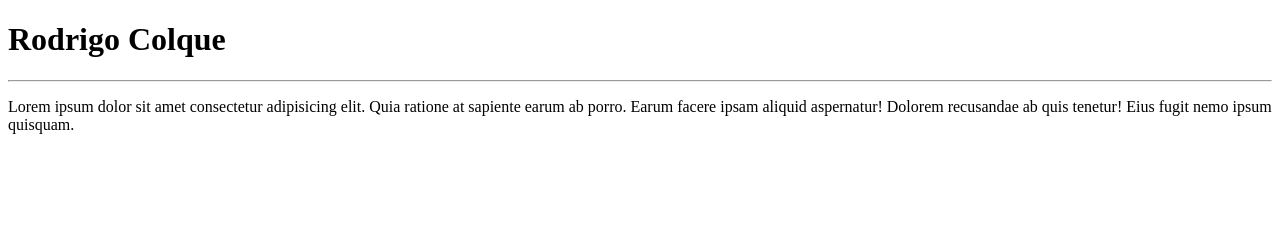
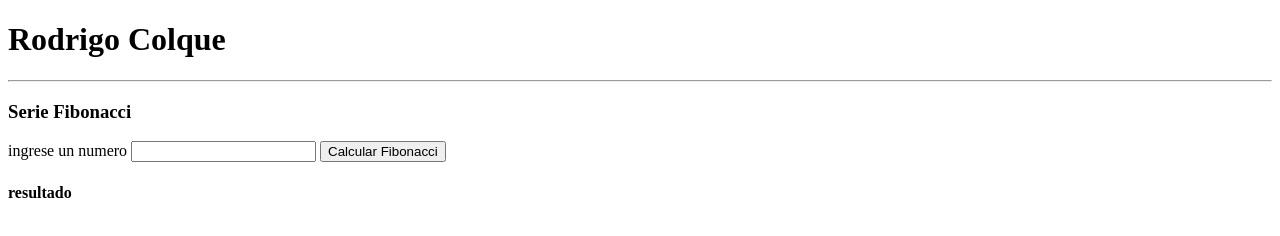
Before and after one commit to 023AR/Practicas-JavaScript, a plain HTML site: page Practica_4/index.html in a window 1280 px wide. Drawn offline with Linux system fonts and the light colour scheme.

Commit message:
Comensando la practica de Fibonacci

```diff
--- a/Practica_4/index.html
+++ b/Practica_4/index.html
@@ -9,6 +9,10 @@
 <body>
   <h1>Rodrigo Colque</h1>
   <hr>
-  <p>Lorem ipsum dolor sit amet consectetur adipisicing elit. Quia ratione at sapiente earum ab porro. Earum facere ipsam aliquid aspernatur! Dolorem recusandae ab quis tenetur! Eius fugit nemo ipsum quisquam.</p>
+  <h3>Serie Fibonacci</h3>
+  <label for="">ingrese un numero</label>
+  <input type="number" id="numeroFibonacci">
+  <button id="btnCalcular">Calcular Fibonacci</button>
+  <h4 id="resultado">resultado</h4>
 </body>
 </html>
```
